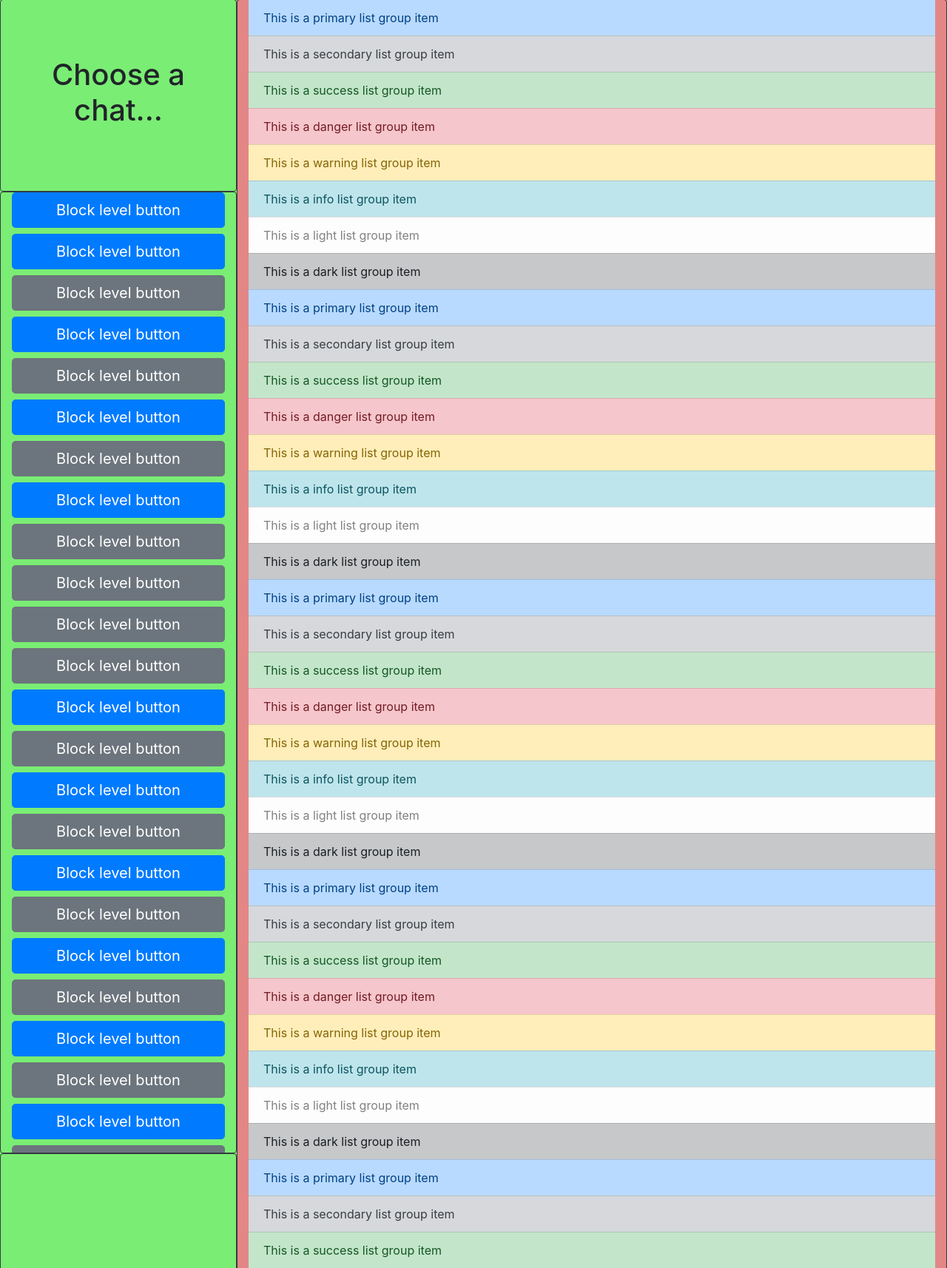
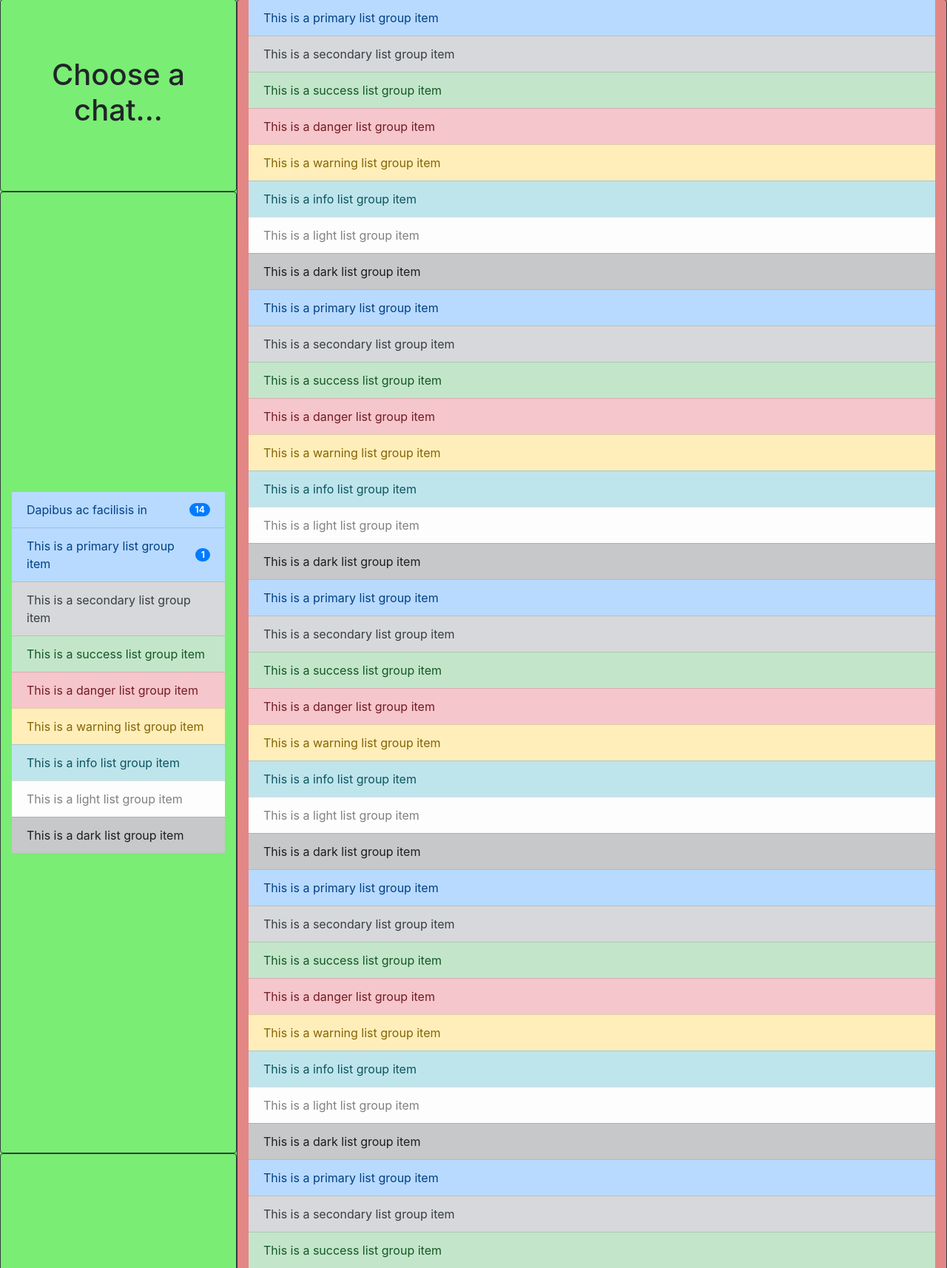
Before and after one commit to delabere/CS50W_Project2, a Flask app: page / in a window 1280 px wide. Shown: the part 261-1975 px from the top of the page at 74% size. Run offline with Flask 2, Linux system fonts and the light colour scheme; some libraries are stand-ins or nearby versions.

Commit message:
added unread counts for chat list on left

```diff
--- a/templates/chat.html
+++ b/templates/chat.html
@@ -35,58 +35,27 @@
 
 
           {# Scrollable chat selection window #}
-          <div class="chat-nav" id="chat-nav">
-
-            <button type="button" class="btn btn-primary btn-lg btn-block">Block level button</button>
-            <button type="button" class="btn btn-primary btn-lg btn-block">Block level button</button>
-            <button type="button" class="btn btn-secondary btn-lg btn-block">Block level button</button>
-            <button type="button" class="btn btn-primary btn-lg btn-block">Block level button</button>
-            <button type="button" class="btn btn-secondary btn-lg btn-block">Block level button</button>
-            <button type="button" class="btn btn-primary btn-lg btn-block">Block level button</button>
-            <button type="button" class="btn btn-secondary btn-lg btn-block">Block level button</button>
-            <button type="button" class="btn btn-primary btn-lg btn-block">Block level button</button>
-            <button type="button" class="btn btn-secondary btn-lg btn-block">Block level button</button>
-            <button type="button" class="btn btn-secondary btn-lg btn-block">Block level button</button>
-            <button type="button" class="btn btn-secondary btn-lg btn-block">Block level button</button>
-            <button type="button" class="btn btn-secondary btn-lg btn-block">Block level button</button>
-            <button type="button" class="btn btn-primary btn-lg btn-block">Block level button</button>
-            <button type="button" class="btn btn-secondary btn-lg btn-block">Block level button</button>
-            <button type="button" class="btn btn-primary btn-lg btn-block">Block level button</button>
-            <button type="button" class="btn btn-secondary btn-lg btn-block">Block level button</button>
-            <button type="button" class="btn btn-primary btn-lg btn-block">Block level button</button>
-            <button type="button" class="btn btn-secondary btn-lg btn-block">Block level button</button>
-            <button type="button" class="btn btn-primary btn-lg btn-block">Block level button</button>
-            <button type="button" class="btn btn-secondary btn-lg btn-block">Block level button</button>
-            <button type="button" class="btn btn-primary btn-lg btn-block">Block level button</button>
-            <button type="button" class="btn btn-secondary btn-lg btn-block">Block level button</button>
-            <button type="button" class="btn btn-primary btn-lg btn-block">Block level button</button>
-            <button type="button" class="btn btn-secondary btn-lg btn-block">Block level button</button>
-            <button type="button" class="btn btn-primary btn-lg btn-block">Block level button</button>
-            <button type="button" class="btn btn-secondary btn-lg btn-block">Block level button</button>
-            <button type="button" class="btn btn-primary btn-lg btn-block">Block level button</button>
-            <button type="button" class="btn btn-secondary btn-lg btn-block">Block level button</button>
-            <button type="button" class="btn btn-primary btn-lg btn-block">Block level button</button>
-            <button type="button" class="btn btn-secondary btn-lg btn-block">Block level button</button>
-            <button type="button" class="btn btn-primary btn-lg btn-block">Block level button</button>
-            <button type="button" class="btn btn-secondary btn-lg btn-block">Block level button</button>
-            <button type="button" class="btn btn-primary btn-lg btn-block">Block level button</button>
-            <button type="button" class="btn btn-secondary btn-lg btn-block">Block level button</button>
-            <button type="button" class="btn btn-primary btn-lg btn-block">Block level button</button>
-            <button type="button" class="btn btn-secondary btn-lg btn-block">Block level button</button>
-            <button type="button" class="btn btn-primary btn-lg btn-block">Block level button</button>
-            <button type="button" class="btn btn-secondary btn-lg btn-block">Block level button</button>
-            <button type="button" class="btn btn-primary btn-lg btn-block">Block level button</button>
-            <button type="button" class="btn btn-secondary btn-lg btn-block">Block level button</button>
-            <button type="button" class="btn btn-primary btn-lg btn-block">Block level button</button>
-            <button type="button" class="btn btn-secondary btn-lg btn-block">Block level button</button>
-
-          </div>
+          <ul class="list-group list-group-flush">
+            <a href="#" class="list-group-item list-group-item-action list-group-item-primary d-flex justify-content-between align-items-center">Dapibus ac facilisis in
+              <span class="badge badge-primary badge-pill">14</span>
+            </a>
+            <a href="#" class="list-group-item list-group-item-action list-group-item-primary d-flex justify-content-between align-items-center">This is a primary list group item
+              <span class="badge badge-primary badge-pill">1</span>
+            </a>
+            <a href="#" class="list-group-item list-group-item-action list-group-item-secondary">This is a secondary list group item</a>
+            <a href="#" class="list-group-item list-group-item-action list-group-item-success">This is a success list group item</a>
+            <a href="#" class="list-group-item list-group-item-action list-group-item-danger">This is a danger list group item</a>
+            <a href="#" class="list-group-item list-group-item-action list-group-item-warning">This is a warning list group item</a>
+            <a href="#" class="list-group-item list-group-item-action list-group-item-info">This is a info list group item</a>
+            <a href="#" class="list-group-item list-group-item-action list-group-item-light">This is a light list group item</a>
+            <a href="#" class="list-group-item list-group-item-action list-group-item-dark">This is a dark list group item</a>
+          </ul>
         </div>
       </div>
       <!-- area for creating new chatroom -->
       <div class="row border border-dark rounded align-items-center" id='nav-bottom'>
         <div class="col">
-          <h1 class='text-center'>nav-bottom</h1>
+          <h2 class='text-center'>create a chat</h2>
           <div class="input-group mb-3">
             <input type="text" class="form-control" placeholder="message..." aria-label="Recipient's username" aria-describedby="button-addon2">
             <div class="input-group-append">
@@ -174,6 +143,7 @@
             <li class="list-group-item list-group-item-light">This is a light list group item</li>
             <li class="list-group-item list-group-item-dark">This is a dark list group item</li>
           </ul>
+          <!-- <br> so last message isnt right at the bottom -->
         </div>
       </div>
       <!-- area to write messages and send -->
```
